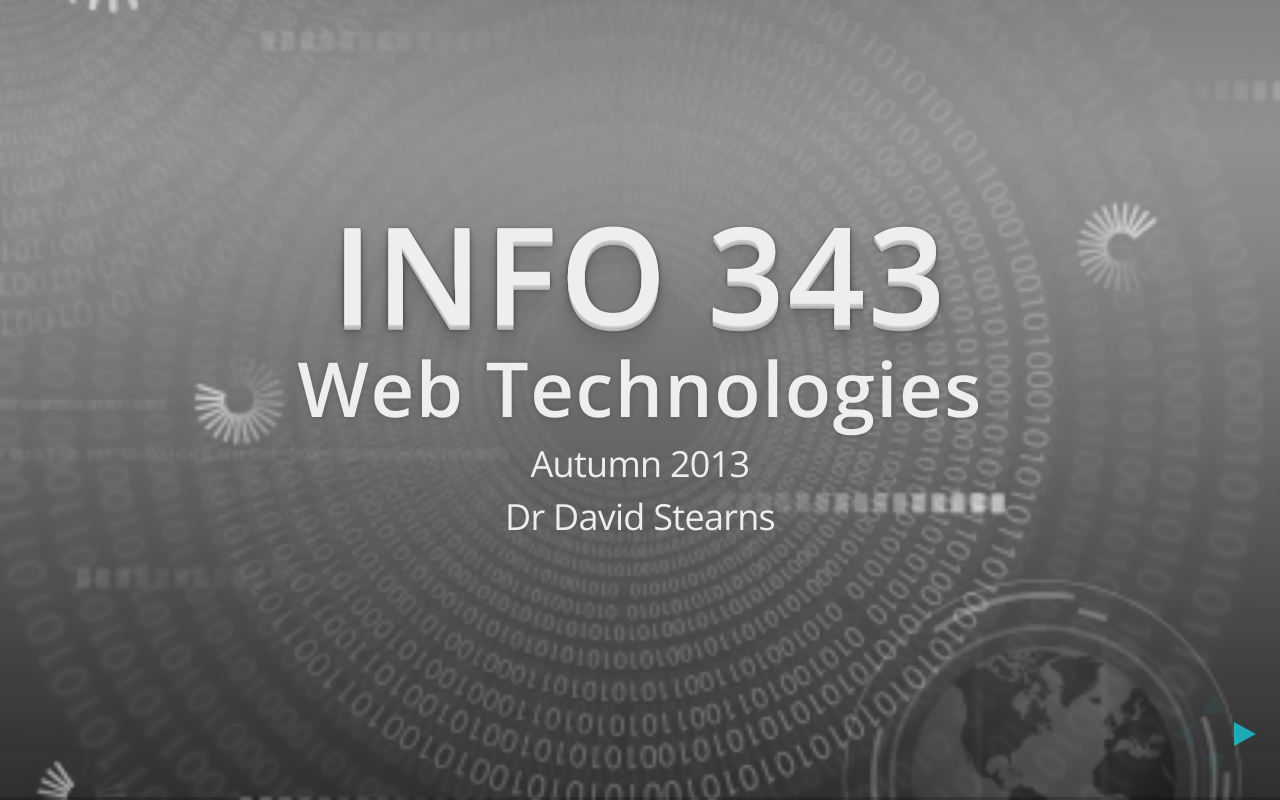
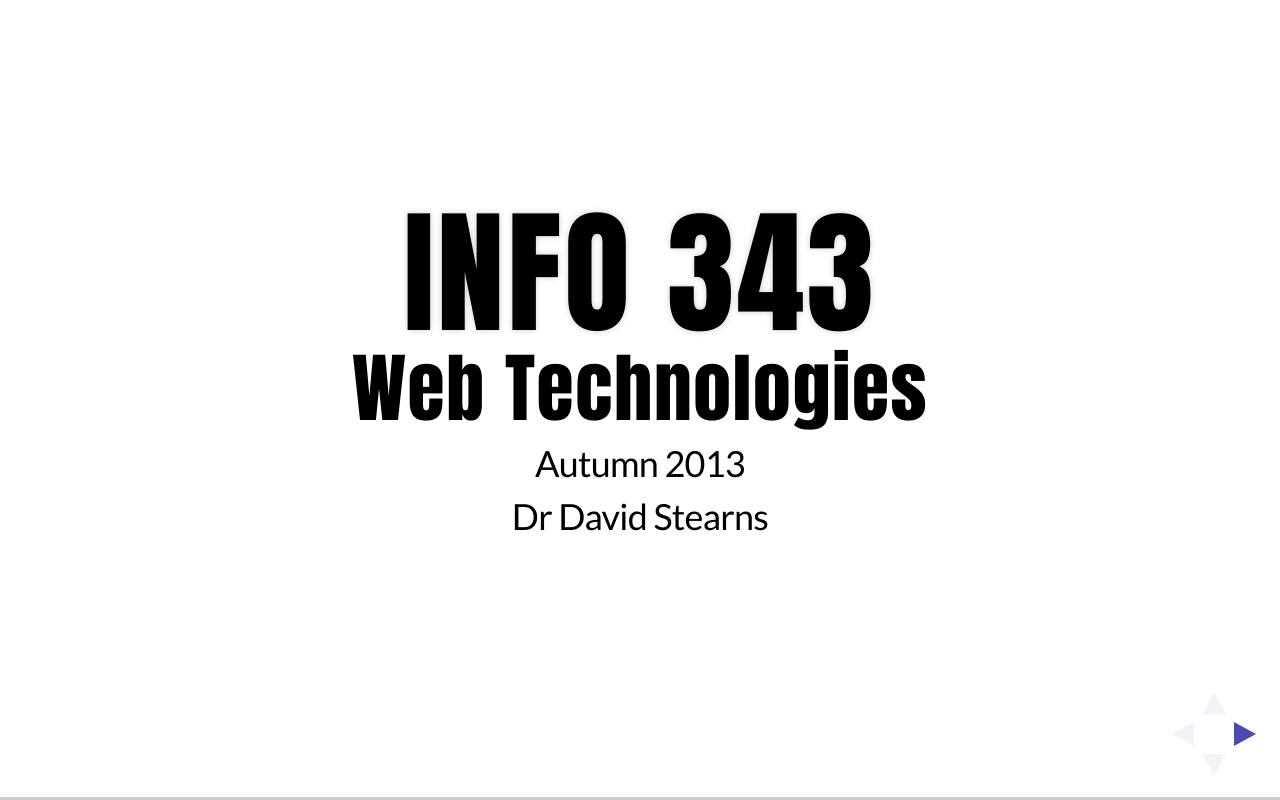
Before and after one commit to XavierByrd/info343-stearns, a PHP site: page /slides/intro/index.html in a window 1280 px wide. Run offline with PHP 8.4, Linux system fonts and the light colour scheme; some web fonts are replaced.

Commit message:
switched to "simple" slide theme (black text on white). Radial gradient looked horrible on low-res monitors

```diff
--- a/css/lectures.css
+++ b/css/slides.css
@@ -1,20 +1,3 @@
-@import url(https://fonts.googleapis.com/css?family=Open+Sans:400,600,400italic,600italic);
-
-.reveal {
-  font-family: "Open Sans", sans-serif;
-  font-size: 36px;
-}
-.reveal h1,
-.reveal h2,
-.reveal h3,
-.reveal h4,
-.reveal h5,
-.reveal h6 {
-  font-family: "Open Sans", Impact, sans-serif;
-  font-weight: 600;
-  text-transform: none;
-}
-
 .reveal table {
 	width: 100%;
 	border-collapse: collapse;
@@ -54,5 +37,5 @@ ul.no-bullets ul {
 	list-style: none;
 }
 .term {
-	color: #AECAF2;
+	color: #DB8002;
 }
--- a/slides/intro/index.html
+++ b/slides/intro/index.html
@@ -15,7 +15,7 @@
     <meta name="viewport" content="width=device-width, initial-scale=1.0, maximum-scale=1.0, user-scalable=no">
 
     <link rel="stylesheet" href="../../lib/reveal/css/reveal.min.css">
-    <link rel="stylesheet" href="../../lib/reveal/css/theme/default.css" id="theme">
+    <link rel="stylesheet" href="../../lib/reveal/css/theme/simple.css" id="theme">
 
     <!-- For syntax highlighting -->
     <link rel="stylesheet" href="../../lib/reveal/lib/css/zenburn.css">
@@ -29,15 +29,15 @@
     <script src="../../lib/html5shiv/html5shiv.js"></script>
     <![endif]-->
 
-    <!-- custom styles used on all lectures -->
-    <link rel="stylesheet" href="../../css/lectures.css">
+    <!-- custom styles used on all slides -->
+    <link rel="stylesheet" href="../../css/slides.css">
 
   </head>
   <body>
       <div class="reveal">
           <div class="slides">
 
-            <section data-background="img/background.jpg">
+            <section>
                 <h1>INFO 343</h1>
                 <h2>Web Technologies</h2>
                 <p>Autumn 2013</p>
```
